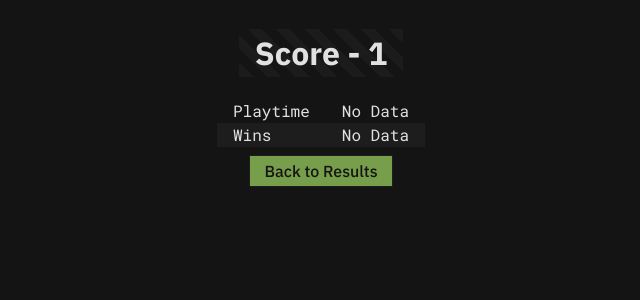
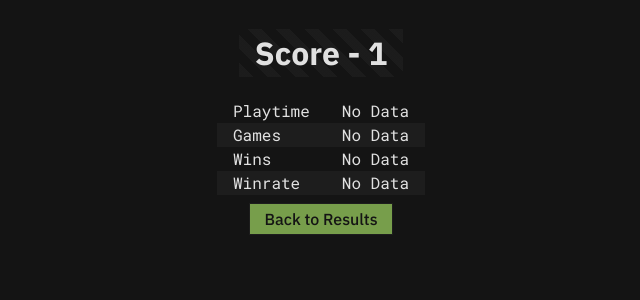
Before and after one commit to simon-arch/cop-connect-4, a React (Vite) app: page /score/1 in a window 1280 px wide. Shown: the top 300 px of the page, without its empty margins (319-959 px from the left). Built offline with nearby package versions, Linux system fonts and the light colour scheme.

Commit message:
Implemented User Data persistence using store. Added custom hook: useTimer(). Extended useGrid() to support users and session time. Replaced mock values with actual data on the User Score page

```diff
--- a/src/components/providers/GridProvider.tsx
+++ b/src/components/providers/GridProvider.tsx
@@ -1,8 +1,9 @@
-import {type ReactNode, useCallback, useState} from "react";
+import {type ReactNode, useCallback, useMemo, useState} from "react";
 import type {CellOwner} from "../../types/cellOwner.ts";
 import {GridContext} from "../../hooks/useGrid.tsx";
 import useGameSettingsStore from "../../stores/useGameSettingsStore.tsx";
 import usePlayerStore from "../../stores/usePlayerStore.tsx";
+import useUserDataStore from "../../stores/useUserDataStore.tsx";
 
 interface GridProviderProps {
     children: ReactNode;
@@ -53,8 +54,10 @@ const findWinner = (grid: CellOwner[][], rows: number, cols: number, winSize: nu
 const GridProvider = ({children, onEnd}: GridProviderProps) => {
     const {settings} = useGameSettingsStore();
     const {nextPlayer} = usePlayerStore();
+    const {userData, upsertUser} = useUserDataStore();
     const [grid, setGrid] = useState(getEmptyGrid(settings.gridCols));
     const [ended, setEnded] = useState(false);
+    const start = useMemo(() => new Date(), []);
 
     const append = useCallback((colIndex: number, owner: CellOwner) => {
         if (ended) return;
@@ -72,6 +75,29 @@ const GridProvider = ({children, onEnd}: GridProviderProps) => {
         if (winner !== undefined) {
             onEnd(winner);
             setEnded(true);
+
+            const end = new Date();
+            const duration = (end.getTime() - start.getTime()) / 1000;
+
+            const P1Nickname = settings.playerName1;
+            const P2Nickname = settings.playerName2;
+
+            const P1 = userData.find(u => u.nickname === P1Nickname);
+            const P2 = userData.find(u => u.nickname === P2Nickname);
+
+            upsertUser({
+                nickname: P1Nickname,
+                playtime: (P1?.playtime || 0) + duration,
+                wins: (P1?.wins || 0) + (winner === "P1" ? 1 : 0),
+                games: (P1?.games || 0) + 1
+            });
+
+            upsertUser({
+                nickname: P2Nickname,
+                playtime: (P2?.playtime || 0) + duration,
+                wins: (P2?.wins || 0) + (winner === "P2" ? 1 : 0),
+                games: (P2?.games || 0) + 1
+            });
         }
     }, [ended])
 
--- /dev/null
+++ b/src/hooks/useTimer.tsx
@@ -0,0 +1,17 @@
+import { useState, useEffect } from 'react';
+
+const useTimer = () => {
+    const [time, setTime] = useState(0);
+
+    useEffect(() => {
+        const interval = setInterval(() => {
+            setTime(prev => prev + 1);
+        }, 1000);
+
+        return () => clearInterval(interval);
+    }, []);
+
+    return time;
+}
+
+export default useTimer;
--- a/src/hooks/useUserDataStorage.tsx
+++ /dev/null
@@ -1,32 +0,0 @@
-import {useEffect, useState} from 'react';
-import type {UserData} from "../types/userData.ts";
-
-//TODO: expand with appending data to an existing user
-export const useUserDataStorage = (nickname?: string) => {
-    const [userData, setUserData] = useState<UserData | null>(null);
-
-    useEffect(() => {
-        if (!nickname) return;
-
-        const stored = localStorage.getItem('user-data');
-        if (stored) {
-            try {
-                const users: UserData[] = JSON.parse(stored);
-                const user = users.find(u => u.nickname === nickname);
-                if (user) {
-                    setUserData(user);
-                } else {
-                    console.warn(`User "${nickname}" not found`);
-                    setUserData(null);
-                }
-            } catch (e) {
-                console.error('Error occurred while loading data from localStorage', e);
-                setUserData(null);
-            }
-        } else {
-            setUserData(null);
-        }
-    }, [nickname]);
-
-    return userData;
-};
--- a/src/pages/Game/GamePage.tsx
+++ b/src/pages/Game/GamePage.tsx
@@ -8,12 +8,17 @@ import {useState} from "react";
 import {useNavigate} from "react-router-dom";
 import type {CellOwner} from "../../types/cellOwner.ts";
 import usePlayerStore from "../../stores/usePlayerStore.tsx";
+import useTimer from "../../hooks/useTimer.tsx";
+import secondsToTime from "../../utils/secondsToTime";
+import padTime from "../../utils/padTime.ts";
 
 const GamePage = () => {
     const navigate = useNavigate();
     const [winner, setWinner] = useState<CellOwner | undefined>(undefined);
     const [modalOpen, setModalOpen] = useState(false);
     const {player} = usePlayerStore();
+    const timer = useTimer();
+    const time = secondsToTime(timer);
 
     const onEnd = (winner: CellOwner) => {
         setWinner(winner);
@@ -29,6 +34,7 @@ const GamePage = () => {
     return (
         <div className={style.Page}>
             <Title>Game - {title}</Title>
+            <span>{padTime(time.days)}:{padTime(time.hours)}:{padTime(time.minutes)}:{padTime(time.seconds)}</span>
             <GridProvider onEnd={onEnd}>
                 <Board/>
             </GridProvider>
--- a/src/pages/Results/ResultsPage.tsx
+++ b/src/pages/Results/ResultsPage.tsx
@@ -2,29 +2,21 @@ import style from './Results.module.css';
 import Button from "../../components/ui/Button/Button.tsx";
 import Title from "../../components/ui/Title/Title.tsx";
 import {useNavigate} from "react-router-dom";
-import type {UserData} from "../../types/userData.ts";
+import useUserDataStore from "../../stores/useUserDataStore.tsx";
 
 const ResultsPage = () => {
     const navigate = useNavigate();
+    const {userData} = useUserDataStore();
     const onStart = () => navigate("/start");
     const onLink = (nickname: string) => navigate(`/score/${nickname}`);
 
-    // TODO: replace with Global State data pulled from LocalStorage
-    const mockScores: UserData[] = [
-        {nickname: "SIM", wins: 0, playtime: 0},
-        {nickname: "WIN", wins: 3, playtime: 0},
-        {nickname: "JHN", wins: 1, playtime: 0},
-        {nickname: "MRY", wins: 8, playtime: 0}
-    ]
-
-    mockScores.sort((a, b) => b.wins - a.wins);
-
+    userData.sort((a, b) => b.wins - a.wins);
     return (
         <div className={style.Page}>
             <Title>Results</Title>
             <div className={style.Score}>
                 {
-                    mockScores.map((entry) =>
+                    userData.map((entry) =>
                         <a onClick={() => onLink(entry.nickname)} key={entry.nickname}>{entry.nickname} {entry.wins}</a>
                     )
                 }
--- a/src/pages/Score/ScorePage.tsx
+++ b/src/pages/Score/ScorePage.tsx
@@ -3,16 +3,18 @@ import Button from "../../components/ui/Button/Button.tsx";
 import Title from "../../components/ui/Title/Title.tsx";
 import secondsToTime from "../../utils/secondsToTime.ts";
 import {useNavigate, useParams} from "react-router-dom";
-import {useUserDataStorage} from "../../hooks/useUserDataStorage.tsx";
+import useUserDataStore from "../../stores/useUserDataStore.tsx";
+import padTime from "../../utils/padTime.ts";
 
 const ScorePage = () => {
     const navigate = useNavigate();
     const {nickname} = useParams();
-    const userData = useUserDataStorage(nickname);
+    const {userData} = useUserDataStore();
     const onResults = () => navigate("/results");
 
-    const time = userData ? secondsToTime(userData.playtime) : null;
-    const format = (val: number) => val.toString().padStart(2, '0');
+    const user = userData.find(u => u.nickname === nickname)
+    const time = user ? secondsToTime(user.playtime) : null;
+    const winrate = user ? (user.games > 0 ? (user.wins / user.games) * 100 : 0) : null;
 
     return (
         <div className={style.Page}>
@@ -21,15 +23,29 @@ const ScorePage = () => {
                     <tbody>
                     <tr>
                         <td>Playtime</td>
-                        <td>{userData && time
-                            ? `${format(time.days)}:${format(time.hours)}:${format(time.minutes)}:${format(time.seconds)}`
+                        <td>{user && time
+                            ? `${padTime(time.days)}:${padTime(time.hours)}:${padTime(time.minutes)}:${padTime(time.seconds)}`
+                            : "No Data"}
+                        </td>
+                    </tr>
+                    <tr>
+                        <td>Games</td>
+                        <td>{user
+                            ? user.games
                             : "No Data"}
                         </td>
                     </tr>
                     <tr>
                         <td>Wins</td>
-                        <td>{userData
-                            ? userData.wins
+                        <td>{user
+                            ? user.wins
+                            : "No Data"}
+                        </td>
+                    </tr>
+                    <tr>
+                        <td>Winrate</td>
+                        <td>{user && winrate !== null
+                            ? `${winrate.toFixed(1)}%`
                             : "No Data"}
                         </td>
                     </tr>
--- /dev/null
+++ b/src/stores/useUserDataStore.tsx
@@ -0,0 +1,33 @@
+import {create} from "zustand";
+import {persist} from "zustand/middleware";
+import type {UserData} from "../types/userData.ts";
+
+interface UserDataStore {
+    userData: UserData[];
+    upsertUser: (user: UserData) => void;
+}
+
+const useUserDataStore = create<UserDataStore>()(
+    persist(
+        (set) => ({
+            userData: [],
+            upsertUser: (user) =>
+                set((state) => {
+                    const existingIndex = state.userData.findIndex(
+                        (u) => u.nickname === user.nickname
+                    );
+
+                    if (existingIndex !== -1) {
+                        const updatedUserData = [...state.userData];
+                        updatedUserData[existingIndex] = user;
+                        return { userData: updatedUserData };
+                    }
+
+                    return { userData: [...state.userData, user] };
+                }),
+        }),
+        { name: "user-data" }
+    )
+);
+
+export default useUserDataStore;
--- a/src/types/userData.ts
+++ b/src/types/userData.ts
@@ -2,4 +2,5 @@ export interface UserData {
     nickname: string;
     playtime: number;
     wins: number;
+    games: number;
 }
--- /dev/null
+++ b/src/utils/padTime.ts
@@ -0,0 +1,2 @@
+const padTime = (val: number) => val.toString().padStart(2, '0');
+export default padTime;
--- a/vite.config.ts
+++ b/vite.config.ts
@@ -3,5 +3,5 @@ import react from '@vitejs/plugin-react-swc'
 
 // https://vite.dev/config/
 export default defineConfig({
-  plugins: [react()],
+  plugins: [react()]
 })
```
